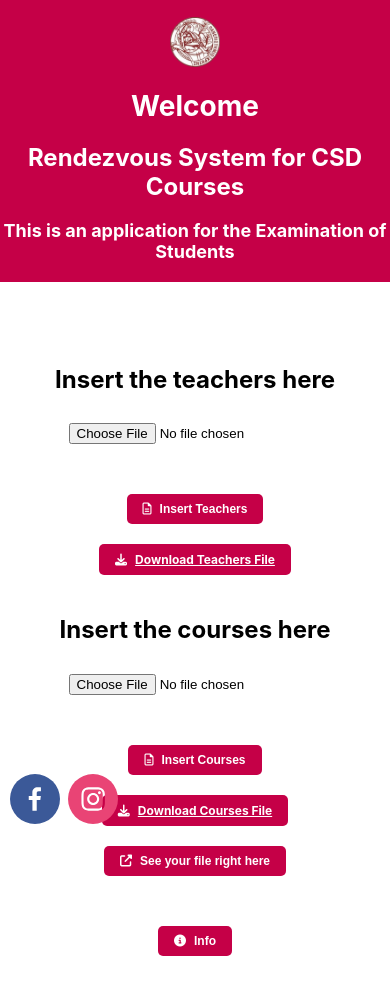
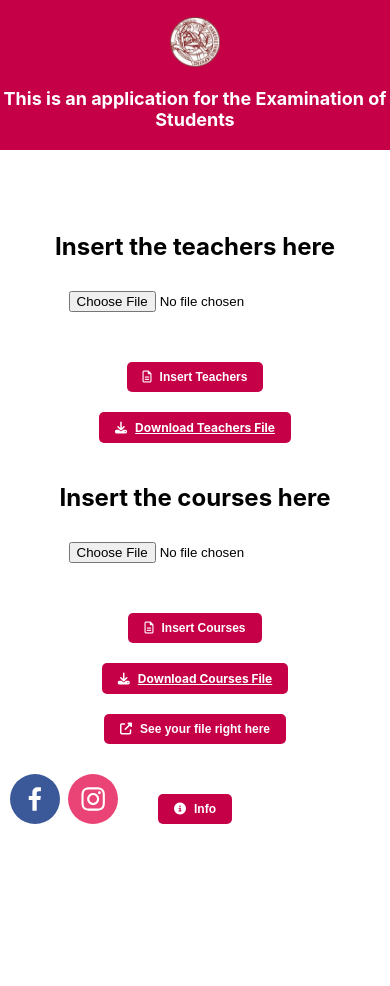
Before and after one commit to anestiskivro/CSD-Client, a React (Create React App) app: page /admin in a window 390 px wide. After the commit the page ends 854 px from the top, so only its background shows below. Built offline with nearby package versions, Linux system fonts and the light colour scheme.

Commit message:
mobile develop more ads

```diff
--- a/src/components/info.js
+++ b/src/components/info.js
@@ -1,30 +1,41 @@
 import '@fortawesome/fontawesome-free/css/all.min.css';
 import axios from 'axios';
+import { useMediaQuery } from 'react-responsive';
 import { useNavigate } from 'react-router-dom';
 import Footer from './footer';
 import './info.css';
+
 const Info = ({ email }) => {
   const navigate = useNavigate();
+  const isMobile = useMediaQuery({ query: '(max-width: 768px)' });
+
   const handleSignOut = async () => {
     try {
       await axios.post('https://rendezvous-csd-106ea9dcba7a.herokuapp.com/logout');
       navigate('/');
-    }
-    catch (error) {
+    } catch (error) {
       console.error('Error logging out:', error);
     }
   };
+
   return (
     <div className="left">
       <div className="header">
         <img src="/imagesUOC.png" alt="Logo" className="logo" />
-        <h1>Welcome</h1>
-        <h2>Rendezvous System for CSD Courses</h2>
+        {!isMobile && (!email) && (
+          <>
+            <h1>Welcome</h1>
+            <h2>Rendezvous System for CSD Courses</h2>
+          </>
+        )}
         {email ? (
           <div>
-            <h3><i class="fa-solid fa-user" style={{ paddingRight: '8px' }}></i>User: {email}</h3>
+            <h3>
+              <i className="fa-solid fa-user" style={{ paddingRight: '8px' }}></i>User: {email}
+            </h3>
             <button className="button" onClick={handleSignOut}>
-              <i className="fa-solid fa-sign-out-alt" style={{ paddingRight: '8px' }}></i>Sign Out</button>
+              <i className="fa-solid fa-sign-out-alt" style={{ paddingRight: '8px' }}></i>Sign Out
+            </button>
           </div>
         ) : (
           <h3>This is an application for the Examination of Students</h3>
@@ -33,6 +44,6 @@ const Info = ({ email }) => {
       <Footer />
     </div>
   );
-}
+};
 
 export default Info;
```
